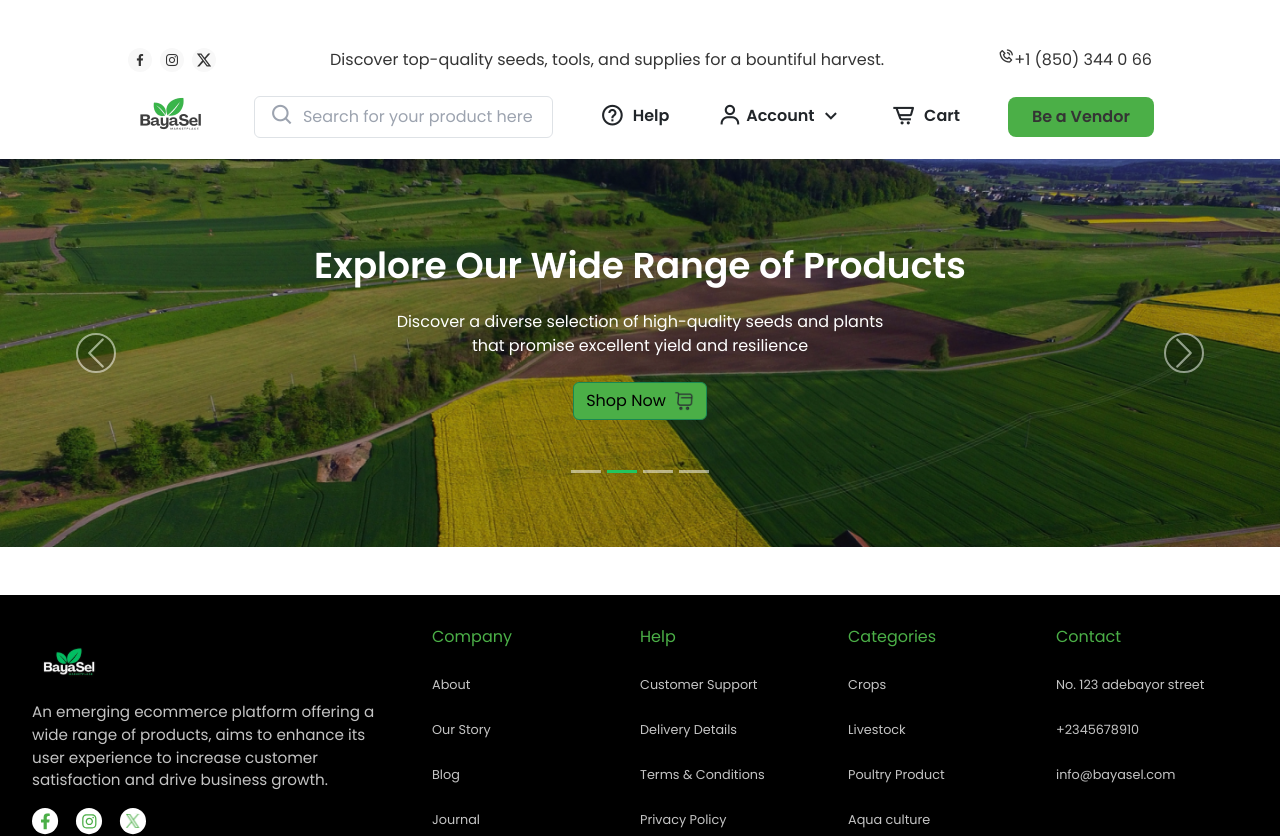
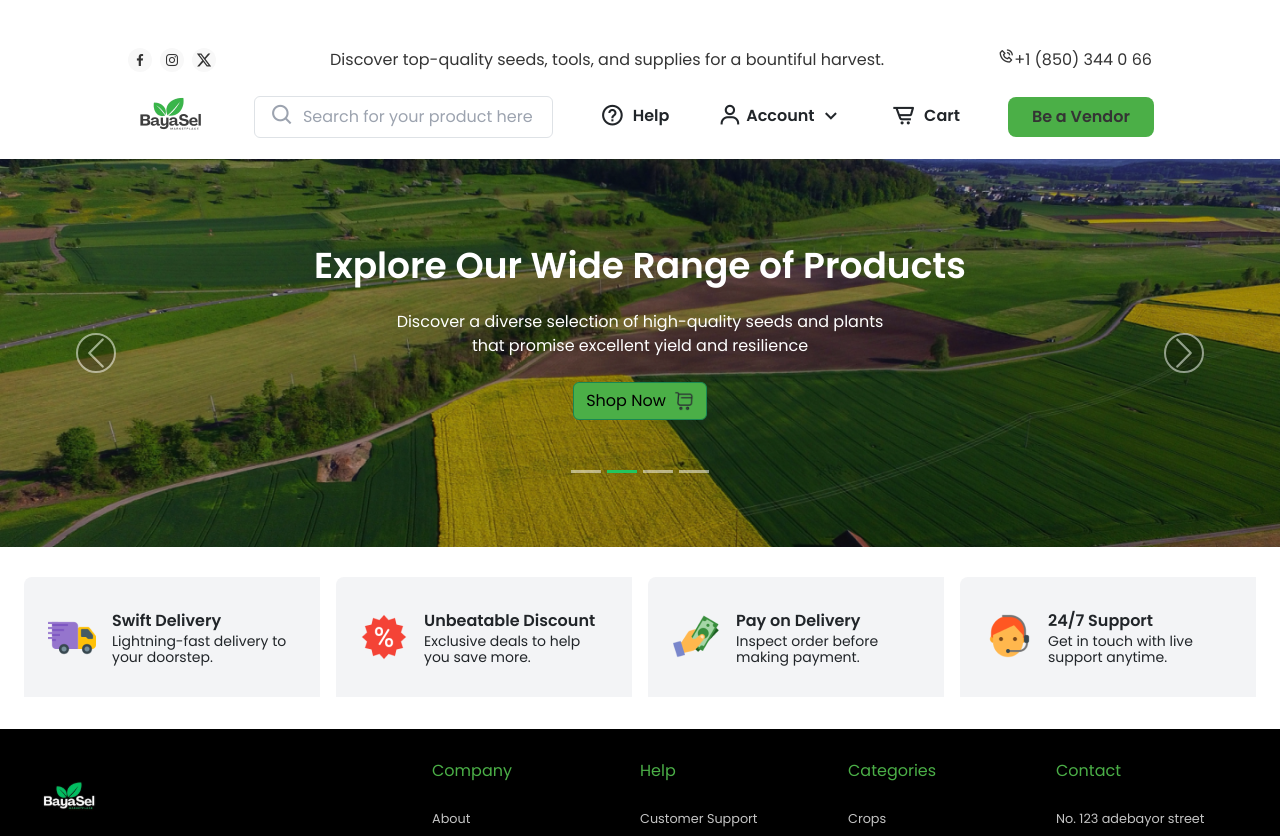
Before and after one commit to BayaSel/BayaSel, a React (Vite) app: page / in a window 1280 px wide. Shown: the top 836 px of the page. Built offline with nearby package versions, Linux system fonts and the light colour scheme.

Commit message:
updates to homepage

```diff
--- /dev/null
+++ b/src/components/home/Benefit.jsx
@@ -0,0 +1,68 @@
+import React from "react";
+import Delivery from "./images/delivery.png";
+import Discount from "./images/discount.png";
+import PoD from "./images/pod.png";
+import Support from "./images/support.png";
+
+function Benefit() {
+  return (
+    <div className="container mx-auto p-4 mt-[-50px]">
+      <div className="flex flex-wrap -mx-2">
+        <div className="w-full sm:w-1/2 lg:w-1/4 p-2">
+          <div className="flex items-center p-4 bg-gray-100 rounded-tl-lg h-30">
+            <img src={Delivery} alt="swift-delivery" className="mr-4" />
+            <div>
+              <h2 className="text-base leading-6 font-semibold">
+                Swift Delivery
+              </h2>
+              <p className="text-sm leading-4 font-normal">
+                Lightning-fast delivery to your doorstep.
+              </p>
+            </div>
+          </div>
+        </div>
+        <div className="w-full sm:w-1/2 lg:w-1/4 p-2">
+          <div className="flex items-center p-4 bg-gray-100 rounded-tl-lg h-30">
+            <img src={Discount} alt="discount" className="mr-4" />
+            <div>
+              <h2 className="text-base leading-6 font-semibold">
+                Unbeatable Discount
+              </h2>
+              <p className="text-sm leading-4 font-normal">
+                Exclusive deals to help you save more.
+              </p>
+            </div>
+          </div>
+        </div>
+        <div className="w-full sm:w-1/2 lg:w-1/4 p-2">
+          <div className="flex items-center p-4 bg-gray-100 rounded-tl-lg h-30">
+            <img src={PoD} alt="pay-on-delivery" className="mr-4" />
+            <div>
+              <h2 className="text-base leading-6 font-semibold">
+                Pay on Delivery
+              </h2>
+              <p className="text-sm leading-4 font-normal">
+                Inspect order before making payment.
+              </p>
+            </div>
+          </div>
+        </div>
+        <div className="w-full sm:w-1/2 lg:w-1/4 p-2">
+          <div className="flex items-center p-4 bg-gray-100 rounded-tl-lg h-30">
+            <img src={Support} alt="24/7-support" className="mr-4" />
+            <div>
+              <h2 className="text-base leading-6 font-semibold">
+                24/7 Support
+              </h2>
+              <p className="text-sm leading-4 font-normal">
+                Get in touch with live support anytime.
+              </p>
+            </div>
+          </div>
+        </div>
+      </div>
+    </div>
+  );
+}
+
+export default Benefit;
--- a/src/components/home/Home.jsx
+++ b/src/components/home/Home.jsx
@@ -1,10 +1,13 @@
 import React from "react";
 import Hero from "./Hero";
+import Benefit from "./Benefit";
 
 function Home() {
   return (
     <div>
       <Hero />
+
+      <Benefit />
     </div>
   );
 }
--- a/tailwind.config.js
+++ b/tailwind.config.js
@@ -6,6 +6,12 @@ module.exports = {
       fontFamily: {
         poppins: ["Poppins", "sans-serif"],
       },
+      margin: {
+        "-12.5": "-50px",
+      },
+      height: {
+        30: "120px",
+      },
     },
   },
   plugins: [],
```
